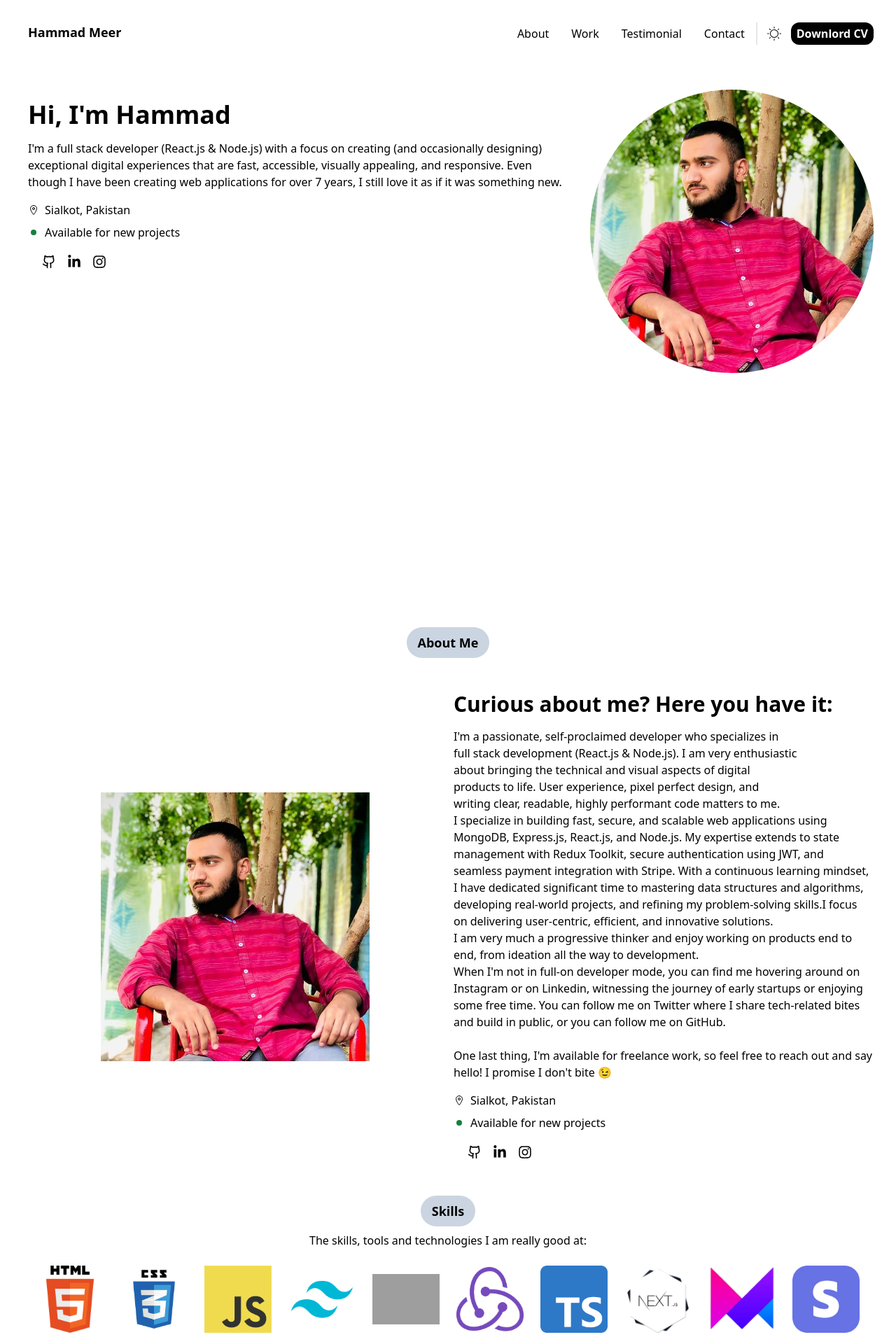
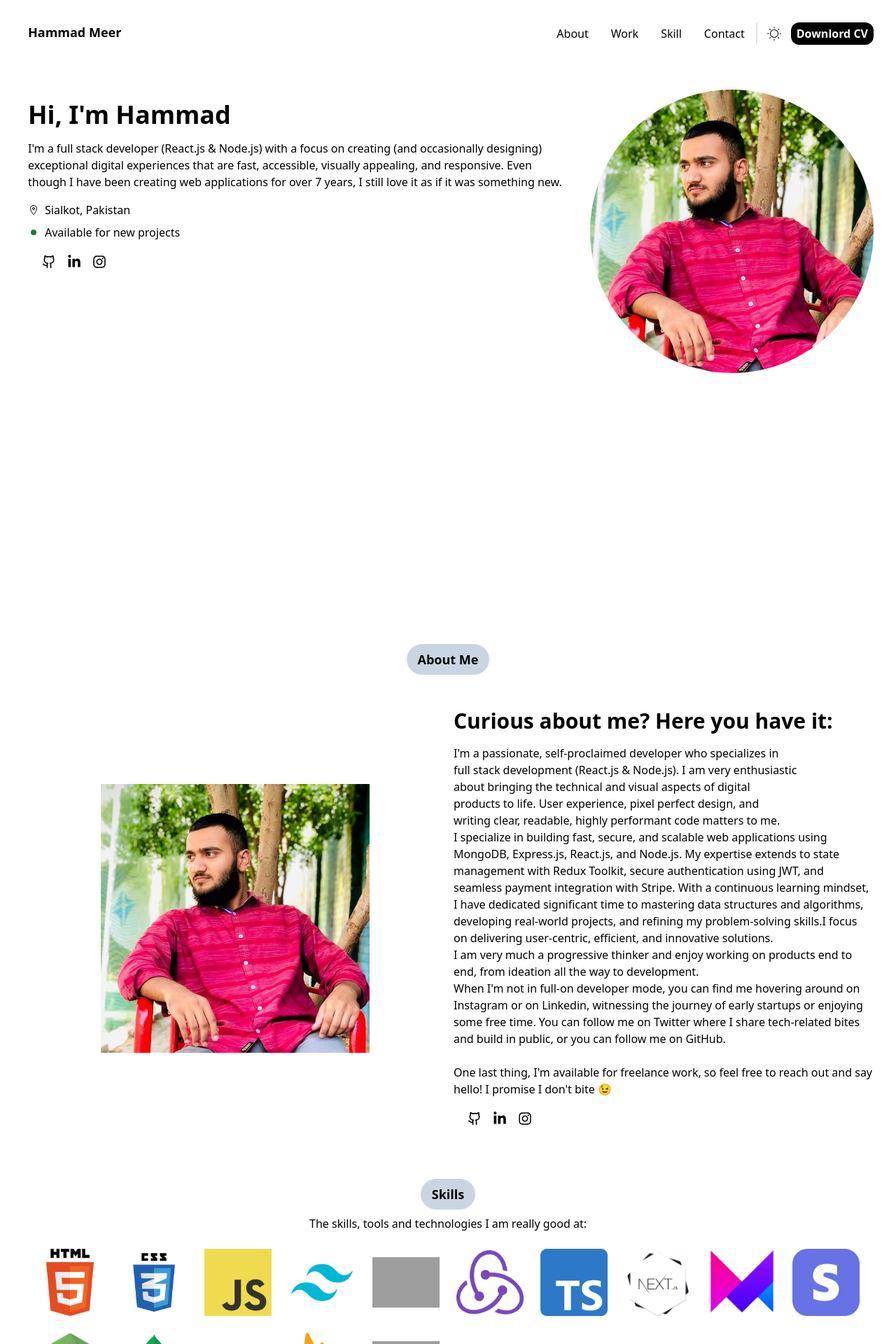
Before and after one commit to hammadmeer-dev/react-portfolio, a React (Vite) app: page / in a window 1280 px wide. Shown: the top 1920 px of the page at 70% size. Built offline with nearby package versions, Linux system fonts and the light colour scheme; grey boxes are pictures that could not be loaded.

Commit message:
navigation

```diff
--- a/src/App.css
+++ b/src/App.css
@@ -0,0 +1,3 @@
+html {
+  scroll-behavior: smooth;
+}
--- a/src/Components/About-Me.jsx
+++ b/src/Components/About-Me.jsx
@@ -21,7 +21,7 @@ const Aboutme = () => {
     },
   ];
   return (
-    <div className="bg-white dark:bg-gray-900 text-black dark:text-white">
+    <div id="About" className="bg-white dark:bg-gray-900 text-black dark:text-white pt-6">
       <div className="flex justify-center content-center">
         <h1 className="bg-slate-300 dark:bg-slate-800 text-center px-4 py-2 rounded-full text-lg font-semibold">
           About Me
@@ -38,16 +38,6 @@ const Aboutme = () => {
           <br/>When I'm not in full-on developer mode, you can find me hovering around on Instagram or on Linkedin, witnessing the journey of early startups or enjoying some free time. You can follow me on Twitter where I share tech-related bites and build in public, or you can follow me on GitHub.
           <br/><br/>One last thing, I'm available for freelance work, so feel free to reach out and say hello! I promise I don't bite 😉
           </p>
-          <div>
-            <p className="flex pt-4  text-md font-thin justify-left items-center">
-              <IoLocationOutline className=" font-bold flex justify-center items-center" />
-              <span className="pl-2">Sialkot, Pakistan</span>
-            </p>
-            <p className="flex pt-2 text-md font-thin  justify-left items-center">
-              <GoDotFill className=" font-bold text-green-700 flex justify-center items-center" />
-              <span className="pl-2">Available for new projects</span>
-            </p>
-          </div>
           <div className="flex p-5">
             {socialLinks.map((item) => (
               <p className="text-xl font-bold pr-4 hover:text-sky-600">
--- a/src/Components/Contact.jsx
+++ b/src/Components/Contact.jsx
@@ -31,7 +31,7 @@ const Contact = () => {
     },
   ];
   return (
-    <div className="bg-white dark:bg-gray-900 text-black dark:text-white pt-6 pb-10">
+    <div id="Contact" className="bg-white dark:bg-gray-900 text-black dark:text-white pt-6 pb-10">
       <div className="flex justify-center content-center">
         <h1 className="bg-slate-300 dark:bg-slate-800 text-center px-4 py-2 rounded-full text-lg font-semibold">
         Get in touch
--- a/src/Components/Footer.jsx
+++ b/src/Components/Footer.jsx
@@ -5,7 +5,7 @@ const Footer = () => {
     <div className='border-t-2 border-gray-300  dark:border-gray-700 bg-white dark:bg-gray-900 text-black dark:text-white'>
         <div className="flex justify-center items-center">
 
-        <h1 className="text-center px-4 py-2  text-md font-thin text-balance ">
+        <h1 className="text-center px-4 py-2  md:text-md text-sm font-thin  text-balance ">
         Designed By <a href="https://www.figma.com/community/file/1262992249991763120/personal-portfolio-website-template-mobile-desktop">Sagar Shah </a>| Developed By Hammad Meer
         </h1>
       </div>
--- a/src/Components/Hero.jsx
+++ b/src/Components/Hero.jsx
@@ -21,7 +21,7 @@ function Hero(){
 }
     ]
     return (
-        <div className="flex flex-wrap justify-between p-2 sm:p-8 lg:h-screen bg-white dark:bg-gray-900 text-black dark:text-white">
+        <div id="Hero" className="flex flex-wrap justify-between p-2 sm:p-8 lg:h-screen bg-white dark:bg-gray-900 text-black dark:text-white">
             <div className = "pl-2 w-full md:w-2/3  order-2 md:order-1 mt-8 sm:mt-4">
                 <h2 className="text-4xl font-extrabold">Hi, I'm Hammad</h2>
                 <p className="text-md font-thin text-balance mt-4">I'm a full stack developer (React.js & Node.js) with a focus on creating (and occasionally designing) exceptional digital experiences that are fast, accessible, visually appealing, and responsive. Even though I have been creating web applications for over 7 years, I still love it as if it was something new.</p>
--- a/src/Components/Navbar.jsx
+++ b/src/Components/Navbar.jsx
@@ -10,10 +10,10 @@ function Navbar({handleNightMode,nightMode}) {
     setIsMenu(!isMenu);
   };
   const navItems = [
-    { name: "About", link: "/about" },
-    { name: "Work", link: "/work" },
-    { name: "Testimonial", link: "/testimonial" },
-    { name: "Contact", link: "/contact" },
+    { name: "About", link: "About" },
+    { name: "Work", link: "Work" },
+    { name: "Skill", link: "Skill" },
+    { name: "Contact", link: "Contact" },
   ];
   return (
     <nav className="bg-white dark:bg-gray-900 text-black dark:text-white">
@@ -32,8 +32,9 @@ function Navbar({handleNightMode,nightMode}) {
         <div className=" gap-3 hidden md:flex ">
           <ul className="flex gap-14 md:gap-8 border-r-2 pr-4">
             {navItems.map((item, index) => (
-              <li key={index} className="flex justify-center items-center">
+              <li key={index} className="flex justify-center items-center"><a href={`#${item.link}`}>
                 {item.name}
+                </a>
               </li>
             ))}
           </ul>
--- a/src/Components/Skills.jsx
+++ b/src/Components/Skills.jsx
@@ -23,7 +23,7 @@ const Skills = () => {
     },
   ];
   return (
-    <div className="bg-white dark:bg-gray-900 text-black dark:text-white">
+    <div id="Skill" className="bg-white dark:bg-gray-900 text-black dark:text-white pt-6">
       <div className="flex justify-center content-center">
         <h1 className="bg-slate-300 dark:bg-slate-800 text-center px-4 py-2 rounded-full text-lg font-semibold">
           Skills
```
